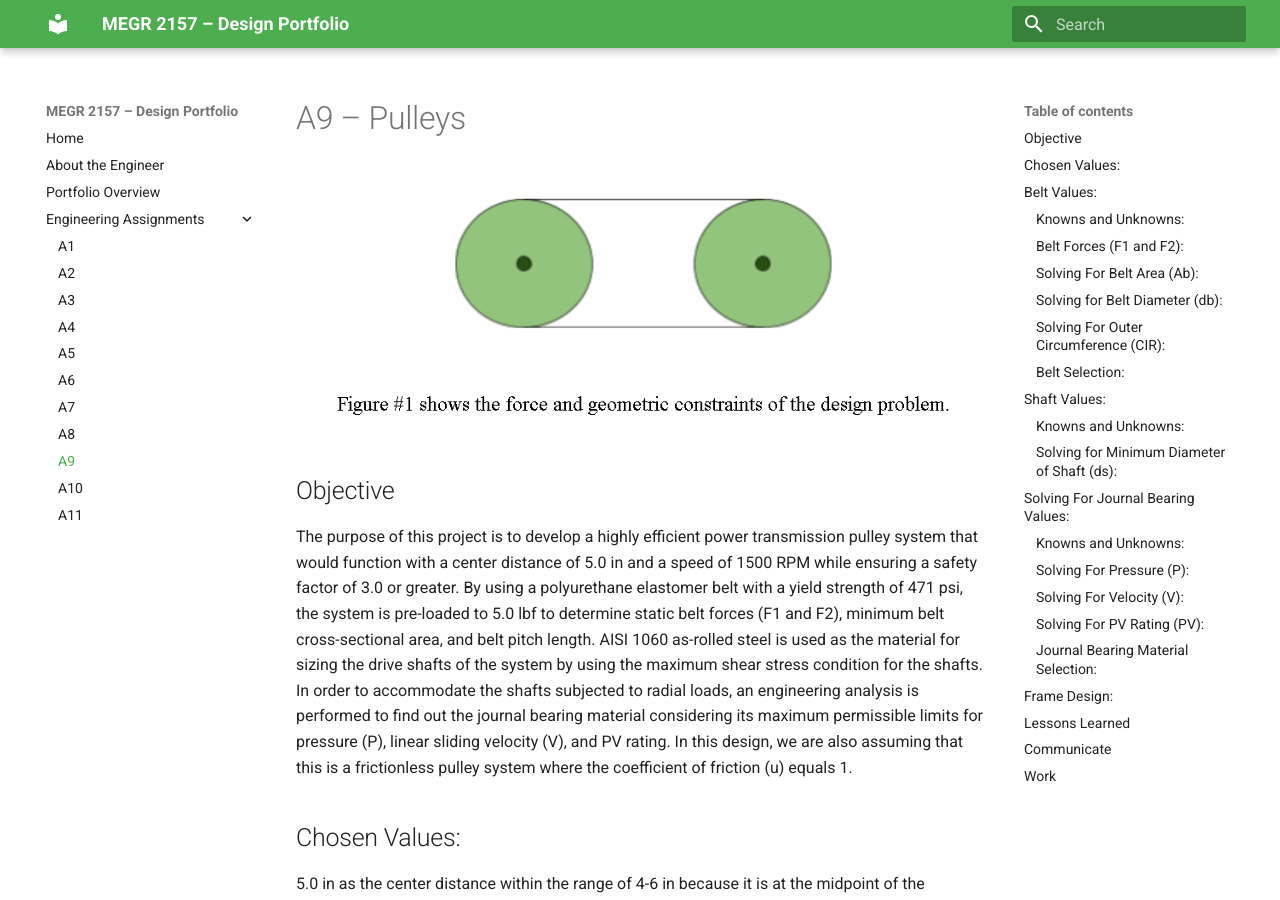
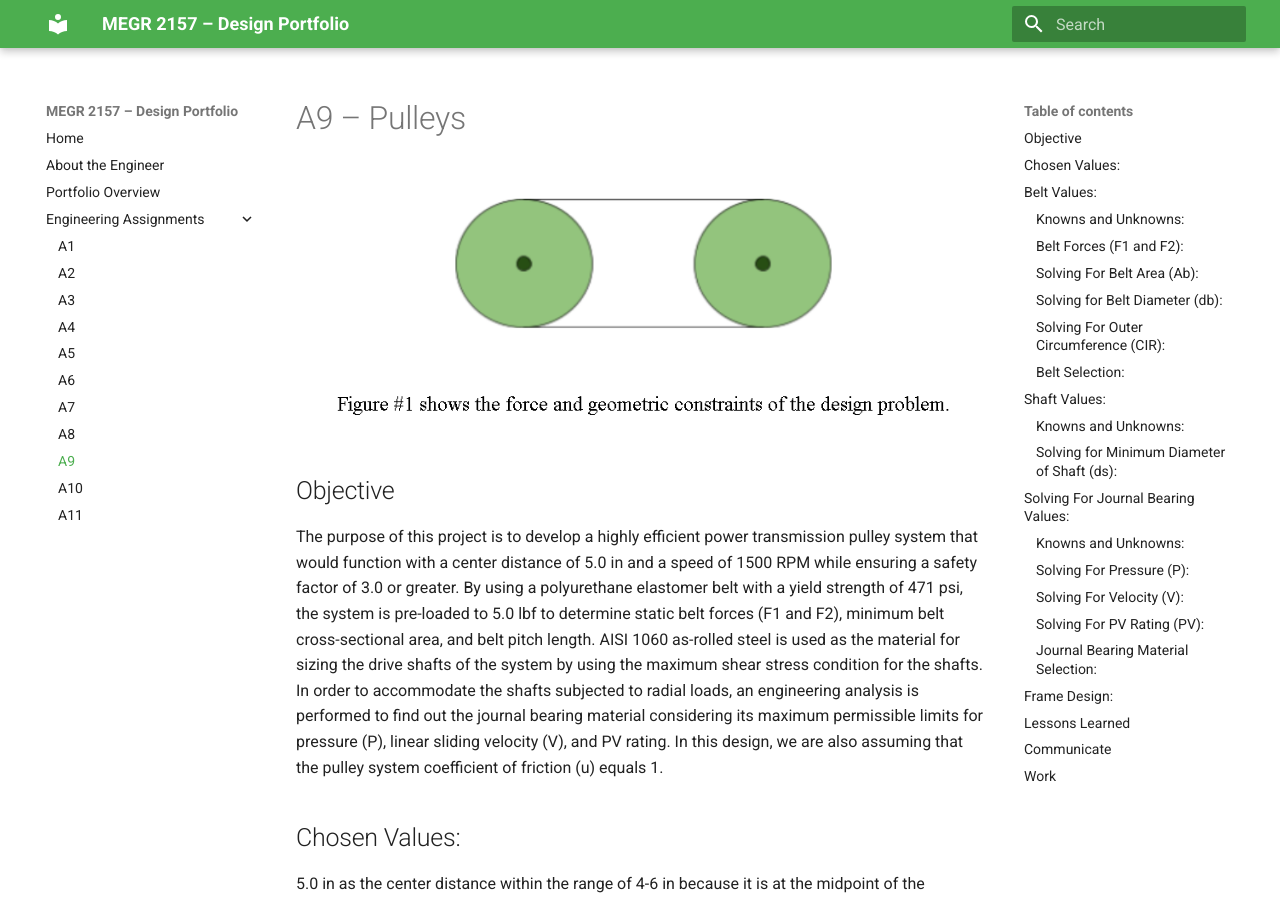
Before and after one commit to smateus0/megr2157-portfolio, an MkDocs documentation site: the page built from docs/assignments/A09/index.md, in a window 1280 px wide and 900 px high. Built offline with MkDocs 1.6.1 and Material for MkDocs 9.7.7, drawn with Linux system fonts in a browser that asks for light colours.

Commit message:
Update index.md

```diff
--- a/docs/assignments/A09/index.md
+++ b/docs/assignments/A09/index.md
@@ -3,7 +3,7 @@
 
 
 ## Objective
-The purpose of this project is to develop a highly efficient power transmission pulley system that would function with a center distance of 5.0 in and a speed of 1500 RPM while ensuring a safety factor of 3.0 or greater. By using a polyurethane elastomer belt with a yield strength of 471 psi, the system is pre-loaded to 5.0 lbf to determine static belt forces (F1 and F2), minimum belt cross-sectional area, and belt pitch length. AISI 1060 as-rolled steel is used as the material for sizing the drive shafts of the system by using the maximum shear stress condition for the shafts. In order to accommodate the shafts subjected to radial loads, an engineering analysis is performed to find out the journal bearing material considering its maximum permissible limits for pressure (P), linear sliding velocity (V), and PV rating. In this design, we are also assuming that this is a frictionless pulley system where the coefficient of friction (u) equals 1.
+The purpose of this project is to develop a highly efficient power transmission pulley system that would function with a center distance of 5.0 in and a speed of 1500 RPM while ensuring a safety factor of 3.0 or greater. By using a polyurethane elastomer belt with a yield strength of 471 psi, the system is pre-loaded to 5.0 lbf to determine static belt forces (F1 and F2), minimum belt cross-sectional area, and belt pitch length. AISI 1060 as-rolled steel is used as the material for sizing the drive shafts of the system by using the maximum shear stress condition for the shafts. In order to accommodate the shafts subjected to radial loads, an engineering analysis is performed to find out the journal bearing material considering its maximum permissible limits for pressure (P), linear sliding velocity (V), and PV rating. In this design, we are also assuming that the pulley system coefficient of friction (u) equals 1.
 
 
 ## Chosen Values:
```
